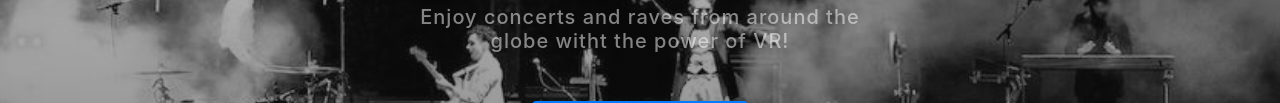
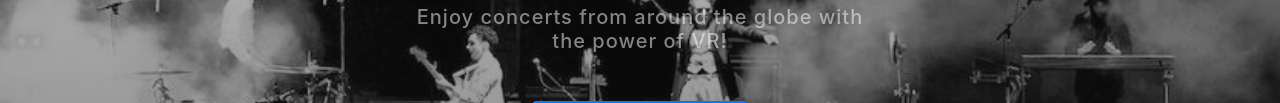
Before and after one commit to soraino/Dionysus, a website with bundled scripts: page index.html in a window 1280 px wide. Shown: the part 384-487 px from the top of the page. Built offline with nearby package versions, Linux system fonts and the light colour scheme.

Commit message:
spell checking

```diff
--- a/index.html
+++ b/index.html
@@ -64,7 +64,7 @@
     <div class="container d-flex h-100 align-items-center">
       <div class="mx-auto text-center">
         <h1 class="mx-auto my-0 text-uppercase">Dionysus</h1>
-        <h2 class="text-white-50 mx-auto mt-2 mb-5">Enjoy concerts and raves from around the globe witht the power of VR!</h2>
+        <h2 class="text-white-50 mx-auto mt-2 mb-5">Enjoy concerts from around the globe with the power of VR!</h2>
         <a href="#products" class="btn btn-primary js-scroll-trigger">Book A POD now!</a>
       </div>
     </div>
```
